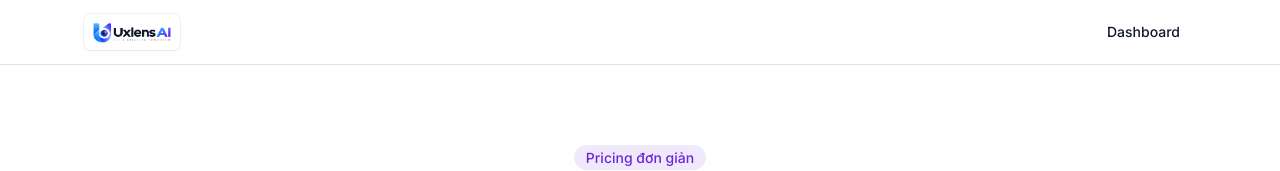
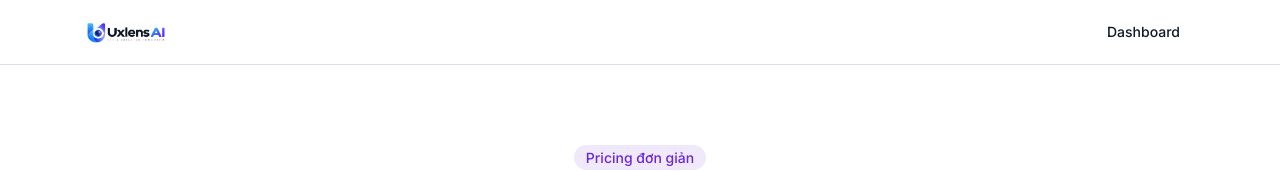
Before and after one commit to draconguyen0664/UXLens-AI, a Next.js app: page /pricing in a window 1280 px wide. Shown: the top 171 px of the page. Built offline with nearby package versions, Linux system fonts and the light colour scheme; no server answers.

Commit message:
fix: simplify dashboard brand header

```diff
--- a/src/app/(dashboard)/layout.tsx
+++ b/src/app/(dashboard)/layout.tsx
@@ -6,5 +6,5 @@ export default async function DashboardLayout({ children }: { children: React.Re
   const configured = Boolean(process.env.NEXT_PUBLIC_SUPABASE_URL && process.env.NEXT_PUBLIC_SUPABASE_ANON_KEY);
   let email = (await cookies()).get("uxlens_demo_session")?.value ?? "demo@uxlens.ai";
   if (configured) { const supabase = await createClient(); const { data: { user } } = await supabase.auth.getUser(); if (!user) redirect("/login"); email = user.email ?? "UXLens user"; }
-  return <DashboardShell email={email} demo={!configured}>{children}</DashboardShell>;
+  return <DashboardShell email={email}>{children}</DashboardShell>;
 }
--- a/src/components/brand-logo.tsx
+++ b/src/components/brand-logo.tsx
@@ -1,7 +1,7 @@
 import Image from "next/image";
 
 export function BrandLogo({ compact = false }: { compact?: boolean }) {
-  return <span className="flex items-center rounded-md bg-white px-1.5 py-1 shadow-sm ring-1 ring-black/5">
+  return <span className="flex items-center">
     <Image src="/brand/uxlens-ai-logo.png" alt="UXLens AI — See a brighter tomorrow" width={2172} height={724} priority className={compact ? "h-7 w-auto" : "h-8 w-auto"}/>
   </span>;
 }
--- a/src/features/dashboard/components/dashboard-shell.tsx
+++ b/src/features/dashboard/components/dashboard-shell.tsx
@@ -20,7 +20,7 @@ const nav=[
   {href:"/dashboard/billing",label:"Billing",icon:CreditCard},
 ];
 
-export function DashboardShell({children,email,demo}:{children:React.ReactNode;email:string;demo:boolean}){
+export function DashboardShell({children,email}:{children:React.ReactNode;email:string}){
   const pathname=usePathname();
   const[mobileOpen,setMobileOpen]=useState(false);
   const isActive=(href:string)=>href==="/dashboard"?pathname===href:href==="/dashboard/audits"?pathname.startsWith(href)||pathname.startsWith("/dashboard/new"):pathname.startsWith(href);
@@ -29,7 +29,6 @@ export function DashboardShell({children,email,demo}:{children:React.ReactNode;e
       <div className="mx-auto flex h-16 max-w-[1440px] items-center gap-4 px-4 sm:px-6">
         <Button variant="ghost" size="sm" className="-ml-2 lg:hidden" aria-label={mobileOpen?"Đóng điều hướng":"Mở điều hướng"} aria-expanded={mobileOpen} onClick={()=>setMobileOpen(value=>!value)}>{mobileOpen?<X className="size-5"/>:<Menu className="size-5"/>}</Button>
         <Link href="/dashboard" aria-label="UXLens AI dashboard"><BrandLogo compact/></Link>
-        {demo&&<span className="hidden rounded-full bg-amber-500/10 px-2 py-0.5 text-[10px] font-semibold text-amber-600 xl:inline">DEMO</span>}
         <nav className="hidden flex-1 items-center justify-center gap-1 lg:flex" aria-label="Dashboard navigation">
           {nav.map(({href,label,icon:Icon})=><Link key={href} href={href} aria-current={isActive(href)?"page":undefined} className={cn("group flex items-center gap-2 rounded-md px-3 py-2 text-sm font-medium transition-colors",isActive(href)?"bg-primary/10 text-primary":"text-muted-foreground hover:bg-accent hover:text-foreground")}><Icon className="size-4 transition-transform group-hover:scale-110"/>{label}</Link>)}
         </nav>
```
